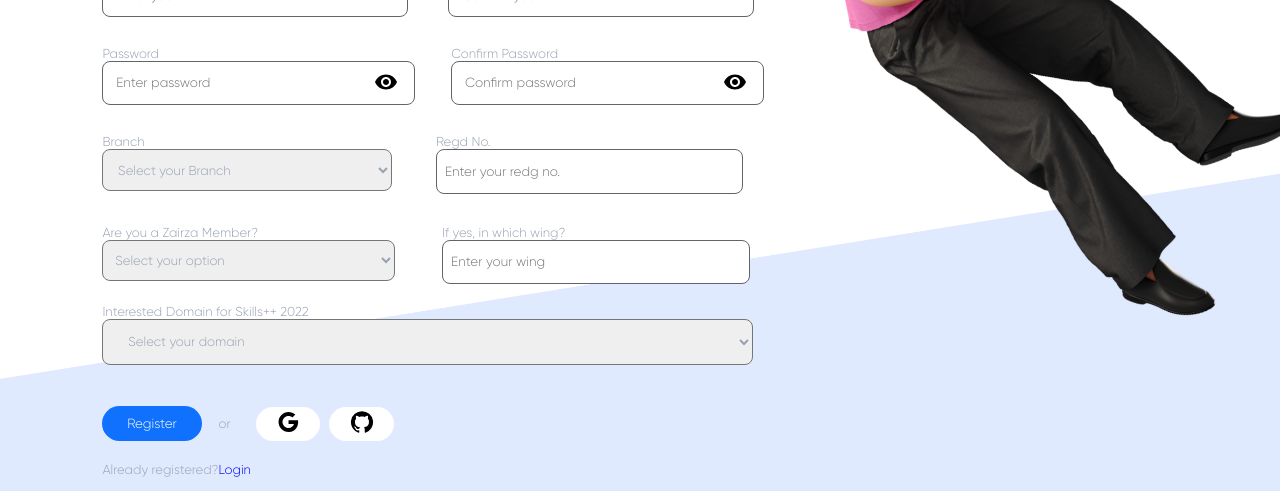
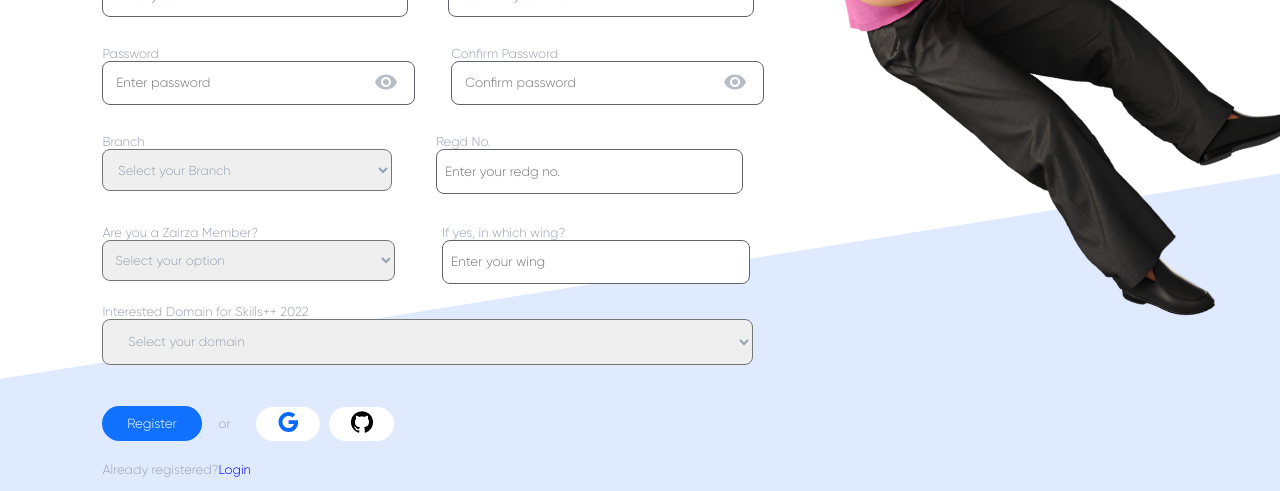
Before and after one commit to zairza-cetb/Skills-, a React (Create React App) app: page / in a window 1280 px wide. Shown: the part 382-873 px from the top of the page. Built offline with nearby package versions, Linux system fonts and the light colour scheme.

Commit message:
minor modification

```diff
--- a/src/components/registrationPage/reg.scss
+++ b/src/components/registrationPage/reg.scss
@@ -29,8 +29,10 @@ h1{
 
 p,select{
     font-size: small;
-    color: rgba(152, 162, 179, 1)
+    color: rgba(152, 162, 179, 1);
 }
+::-ms-input-placeholder {
+    color: rgba(152, 162, 179, 1);}
 .name,.phoneCode,.phoneNumber,.enterEmail,.enterPassword,.branch,.regdNo,.member,.wing,.domain{
     border-radius: 8px;
 }
@@ -38,6 +40,9 @@ input{
     border: 0.5px solid rgb(99, 99, 106);
 }
 input:focus{
+    outline: none !important;
+}
+select:focus{
     outline: none !important;
 }
 .regInput{
@@ -159,7 +164,8 @@ input:focus{
                     height: 104%;
                     background-color: white;
                     border: none;
-
+                    color: rgb(183, 189, 199);
+                    cursor:pointer;
                     // right: 60%
                 }
                 // .b1{
@@ -246,6 +252,7 @@ input:focus{
             color: white;
             border: none;
             border-radius: 24px;
+            cursor: pointer;
         }
         .btn2{
             padding-left: 6%;
@@ -258,12 +265,17 @@ input:focus{
             border: none;
             border-radius: 24px;
             background-color: white;
+            cursor: pointer;
+        }
+        .google{
+            color: rgb(7, 107, 247);
         }
     }
     .layer8{
         padding-top: 5%;
         span{
             color: blue;
+            cursor: pointer;
         }
     }
 }
```
